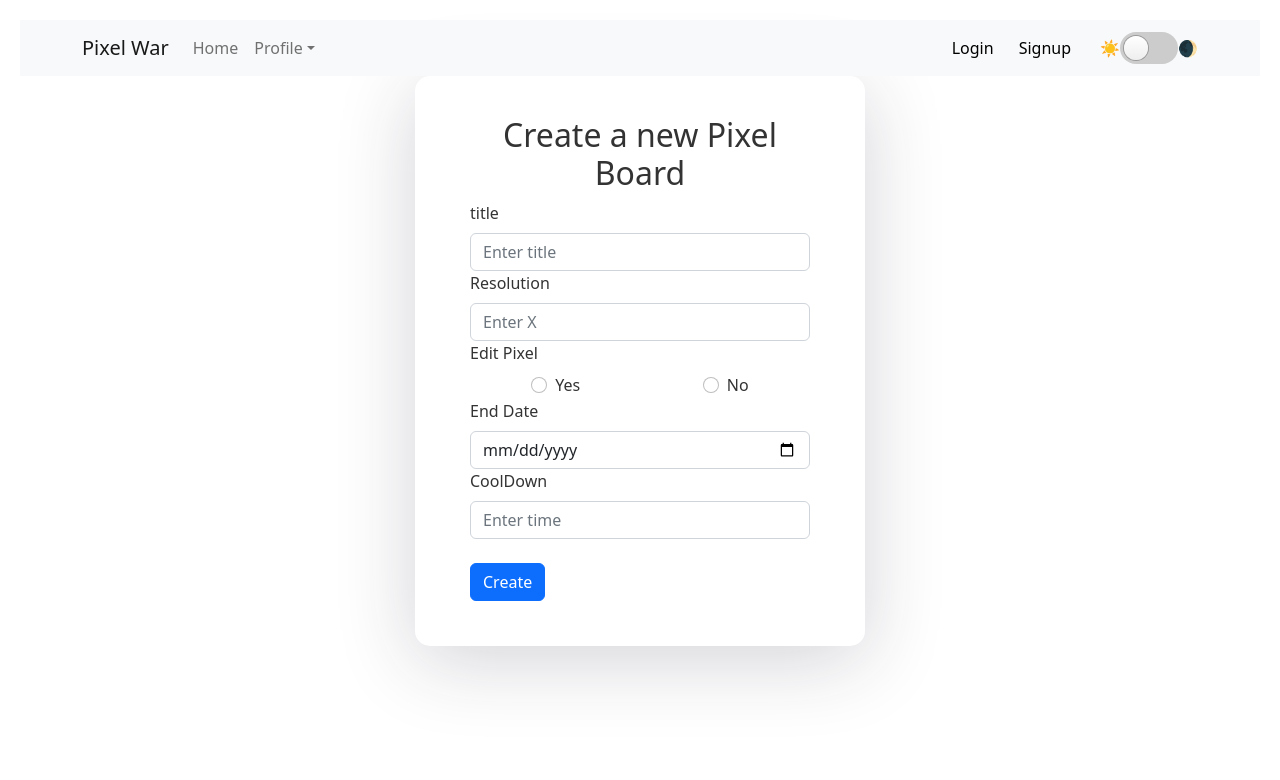
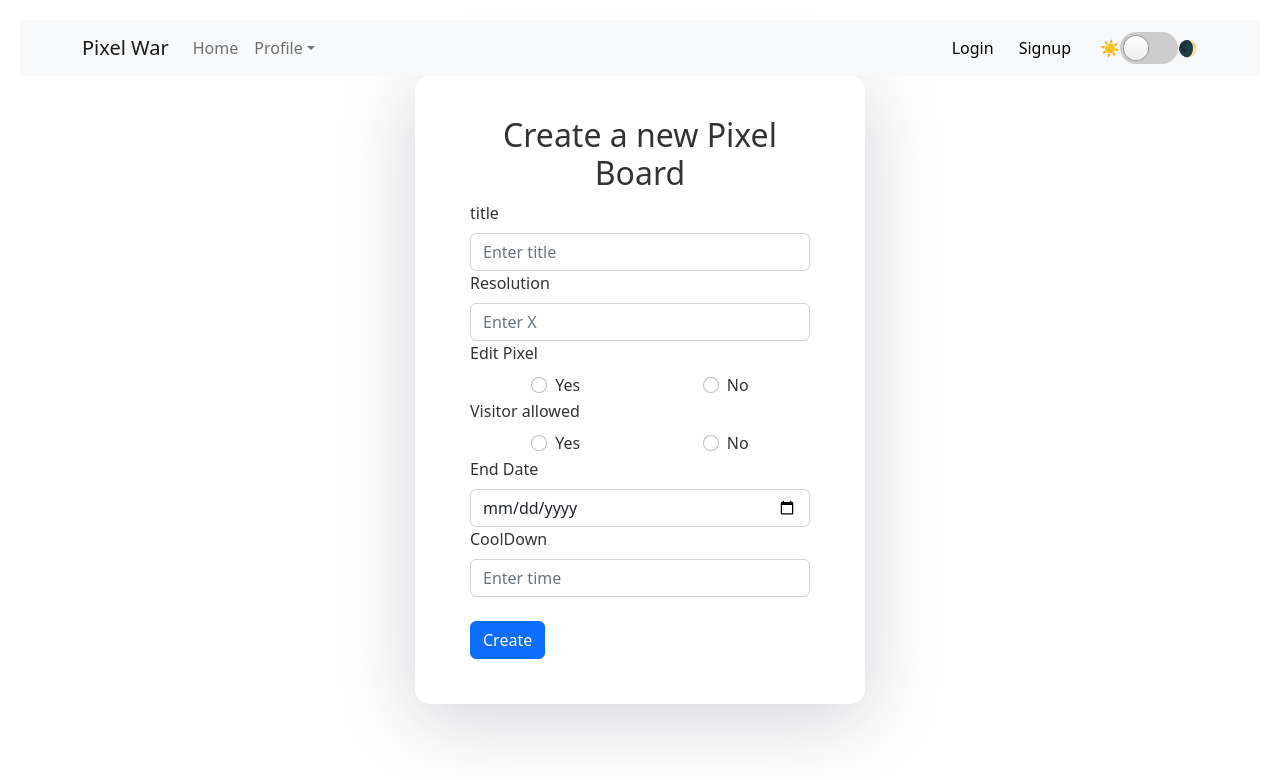
Before and after one commit to MatallahMouncif/Pixel_WAR, a React (Create React App) app in the folder packages/frontend/: page /user/createPixelBoard in a window 1280 px wide. Shown: the top 780 px of the page. Built offline with nearby package versions, Linux system fonts and the light colour scheme; no server answers.

Commit message:
feat(frontend): add visitor allowed value while creating pixelboard

```diff
--- a/packages/frontend/src/components/PixelBoardCreator.js
+++ b/packages/frontend/src/components/PixelBoardCreator.js
@@ -11,6 +11,7 @@ export default function PixelBoard() {
 	const [epixel, setEpixel] = useState();
 	const [time, setTime] = useState();
 	const [endDate, setEtime] = useState();
+	const [visitor, setVisitor] = useState();
 	useEffect(() => {
 		setAuthor(sessionStorage.getItem('user_id'));
 	}, []);
@@ -31,6 +32,7 @@ export default function PixelBoard() {
 					end_date: endDate,
 					author_id: author,
 					override_available: epixel,
+					visitor_allowed: visitor,
 					user_delay: time * 1000,
 				},
 			}).then((res) => {
@@ -112,6 +114,43 @@ export default function PixelBoard() {
 								</label>
 							</div>
 						</div>
+						<label className="form-label" htmlFor="visitor">
+							Visitor allowed
+						</label>
+						<div className="d-flex justify-content-around">
+							<div className="form-check">
+								<input
+									className="form-check-input"
+									type="radio"
+									name="exampleRadios"
+									id="exampleRadios1"
+									value="true"
+									onChange={(e) => setVisitor(e.target.value)}
+								/>
+								<label
+									className="form-check-label"
+									htmlFor="exampleRadios1"
+								>
+									Yes
+								</label>
+							</div>
+							<div className="form-check">
+								<input
+									className="form-check-input"
+									type="radio"
+									name="exampleRadios"
+									id="exampleRadios2"
+									value="false"
+									onChange={(e) => setVisitor(e.target.value)}
+								/>
+								<label
+									className="form-check-label"
+									htmlFor="exampleRadios2"
+								>
+									No
+								</label>
+							</div>
+						</div>
 					</div>
 
 					<div>
```
